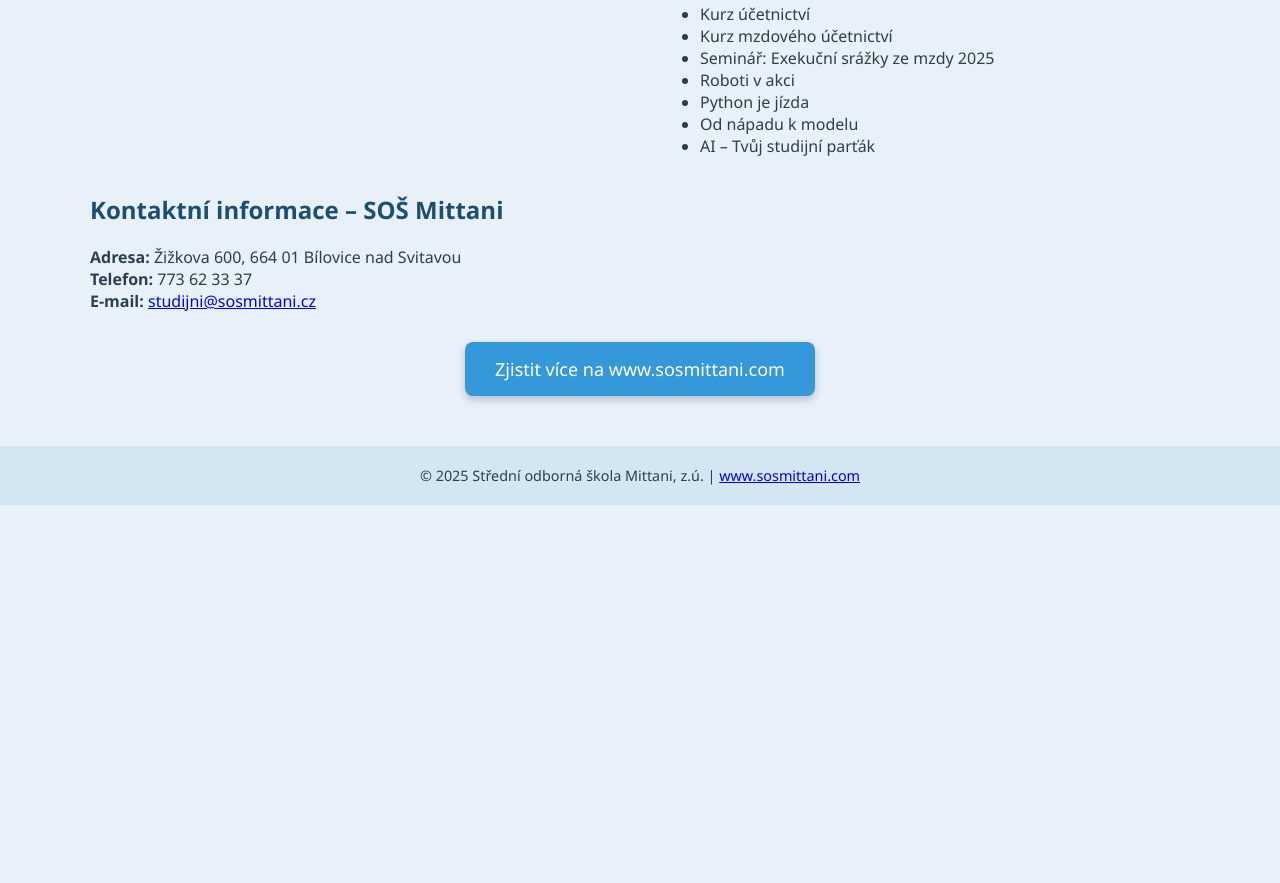
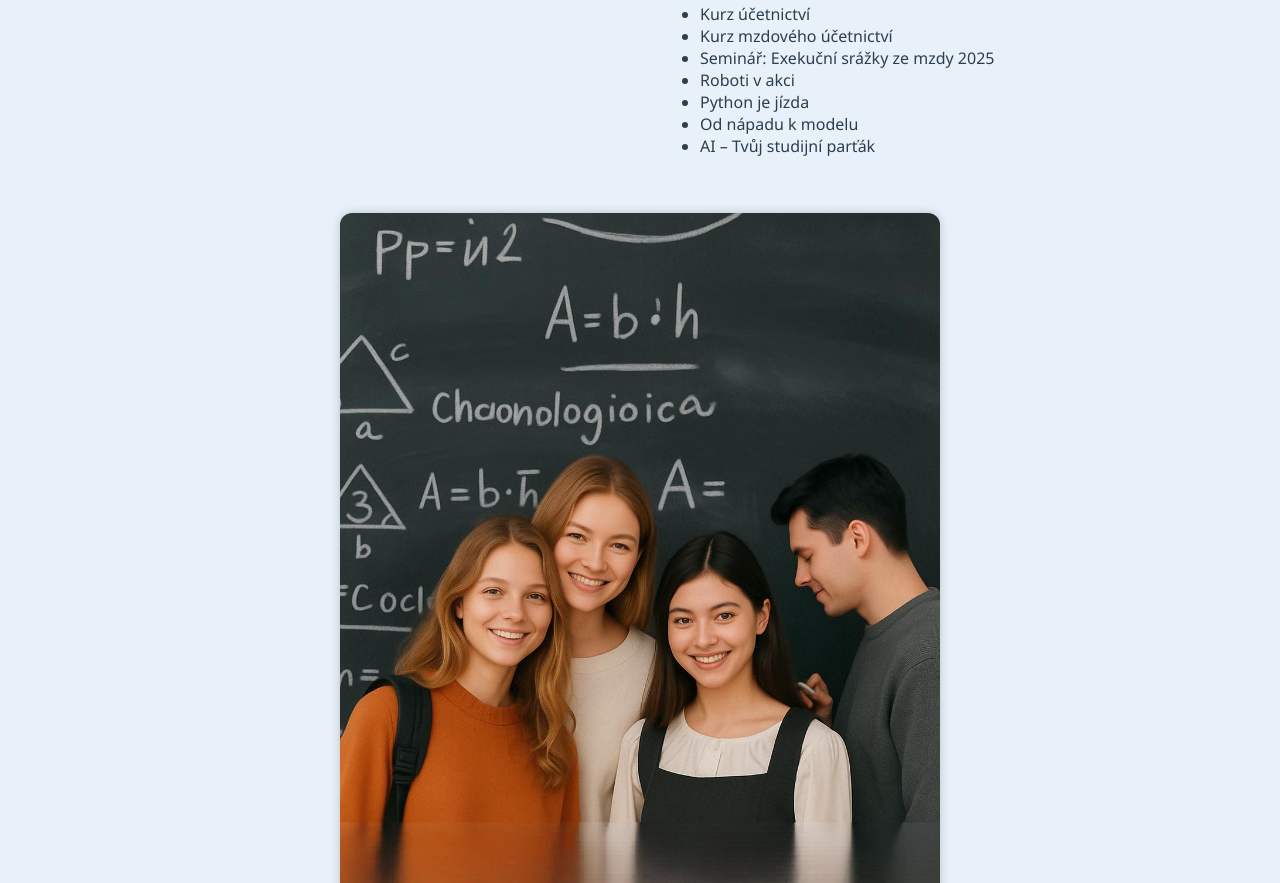
Before and after one commit to Lysseum/sosmittani, a plain HTML site: page index.html in a window 1280 px wide. Shown: the part 925-1808 px from the top of the page. Before the commit the page ends 1430 px from the top, so only its background shows below. Drawn offline with Linux system fonts and the light colour scheme.

Commit message:
Add files via upload

```diff
--- a/index.html
+++ b/index.html
@@ -131,6 +131,8 @@
             </div>
         </div>
 
+        <img src="zaci_na_web.png" alt="Žáci školy Mittani" style="width: 80%%; max-width: 600px; display: block; margin: 40px auto; border-radius: 12px; box-shadow: 0 0 10px rgba(0,0,0,0.2);">
+
         <section>
             <h2>Kontaktní informace – SOŠ Mittani</h2>
             <p><strong>Adresa:</strong> Žižkova 600, 664 01 Bílovice nad Svitavou<br>
```
Also changed, not shown: zaci_na_web.png (added).
